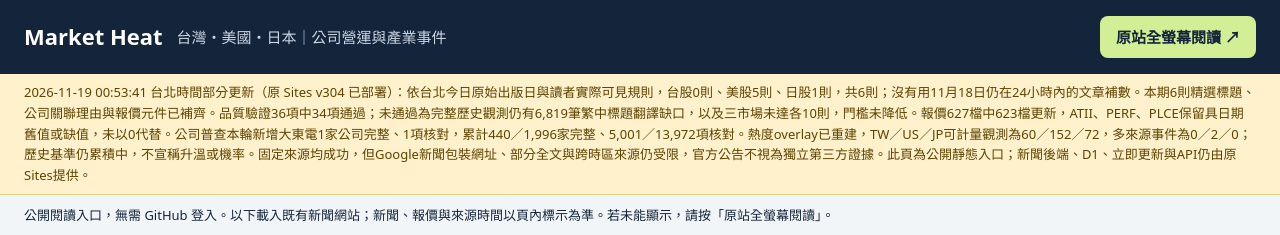
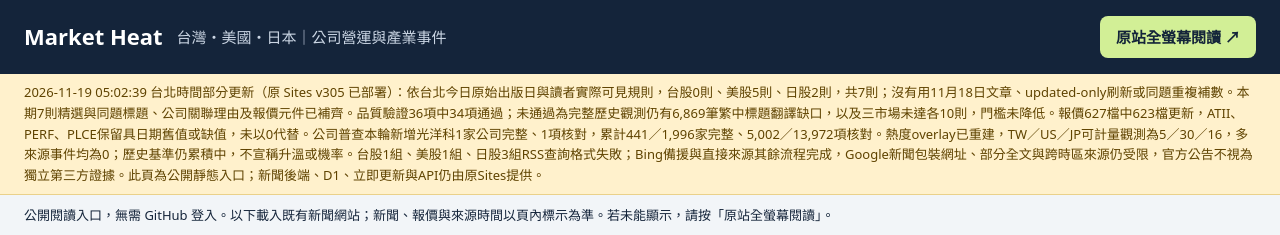
Before and after one commit to city2243/market-heat, a plain HTML site: page index.html in a window 1280 px wide. Shown: the top 235 px of the page. Drawn offline with Linux system fonts and the light colour scheme; grey boxes are pictures that could not be loaded.

Commit message:
Update Market Heat status for 2026-11-19 05:02

```diff
--- a/index.html
+++ b/index.html
@@ -3,7 +3,7 @@
 *{box-sizing:border-box}body{margin:0;background:#f2f5f8;color:#14243a;font:15px/1.6 system-ui,sans-serif}header{padding:16px 24px;background:#14243a;color:white;display:flex;gap:14px;align-items:center;flex-wrap:wrap}h1{font-size:22px;margin:0}header p{margin:0;color:#cbd6e4;flex:1}a{color:inherit}header a{background:#d2ef96;color:#14243a;padding:9px 16px;border-radius:8px;font-weight:650;text-decoration:none}.note{padding:10px 24px;font-size:13px;border-bottom:1px solid #dbe1e8}.note a{color:#255da2}.sync{background:#fff1cc;color:#5f4300;padding:8px 24px;font-size:13px;border-bottom:1px solid #ead18a}iframe{display:block;width:100%;height:calc(100dvh - 171px);min-height:650px;border:0;background:white}footer{padding:12px 24px;font-size:12px;color:#5e6c7e}@media(max-width:600px){header{padding:14px 16px}header p{flex-basis:100%}.note,.sync{padding:10px 16px}iframe{height:80dvh}}
 </style></head><body>
 <header><h1>Market Heat</h1><p>台灣・美國・日本｜公司營運與產業事件</p><a href="https://market-heat-jaime.jaime2243.chatgpt.site" target="_blank" rel="noopener">原站全螢幕閱讀 ↗</a></header>
-<div class="sync" data-update-marker="market-heat-20261119-005341-v304-8814c3b">2026-11-19 00:53:41 台北時間部分更新（原 Sites v304 已部署）：依台北今日原始出版日與讀者實際可見規則，台股0則、美股5則、日股1則，共6則；沒有用11月18日仍在24小時內的文章補數。本期6則精選標題、公司關聯理由與報價元件已補齊。品質驗證36項中34項通過；未通過為完整歷史觀測仍有6,819筆繁中標題翻譯缺口，以及三市場未達各10則，門檻未降低。報價627檔中623檔更新，ATII、PERF、PLCE保留具日期舊值或缺值，未以0代替。公司普查本輪新增大東電1家公司完整、1項核對，累計440／1,996家完整、5,001／13,972項核對。熱度overlay已重建，TW／US／JP可計量觀測為60／152／72，多來源事件為0／2／0；歷史基準仍累積中，不宣稱升溫或機率。固定來源均成功，但Google新聞包裝網址、部分全文與跨時區來源仍受限，官方公告不視為獨立第三方證據。此頁為公開靜態入口；新聞後端、D1、立即更新與API仍由原Sites提供。</div>
+<div class="sync" data-update-marker="market-heat-20261119-050239-v305-5ce05a3">2026-11-19 05:02:39 台北時間部分更新（原 Sites v305 已部署）：依台北今日原始出版日與讀者實際可見規則，台股0則、美股5則、日股2則，共7則；沒有用11月18日文章、updated-only刷新或同題重複補數。本期7則精選與同題標題、公司關聯理由及報價元件已補齊。品質驗證36項中34項通過；未通過為完整歷史觀測仍有6,869筆繁中標題翻譯缺口，以及三市場未達各10則，門檻未降低。報價627檔中623檔更新，ATII、PERF、PLCE保留具日期舊值或缺值，未以0代替。公司普查本輪新增光洋科1家公司完整、1項核對，累計441／1,996家完整、5,002／13,972項核對。熱度overlay已重建，TW／US／JP可計量觀測為5／30／16，多來源事件均為0；歷史基準仍累積中，不宣稱升溫或機率。台股1組、美股1組、日股3組RSS查詢格式失敗；Bing備援與直接來源其餘流程完成，Google新聞包裝網址、部分全文與跨時區來源仍受限，官方公告不視為獨立第三方證據。此頁為公開靜態入口；新聞後端、D1、立即更新與API仍由原Sites提供。</div>
 <div class="note">公開閱讀入口，無需 GitHub 登入。以下載入既有新聞網站；新聞、報價與來源時間以頁內標示為準。若未能顯示，請按「原站全螢幕閱讀」。</div>
 <iframe title="Market Heat 新聞熱度雷達" src="https://market-heat-jaime.jaime2243.chatgpt.site" referrerpolicy="strict-origin-when-cross-origin"></iframe>
 <footer>GitHub Pages 公開入口：city2243/market-heat。新聞後端、D1、立即更新與 API 由原 Sites 服務提供；GitHub 不保存密鑰。熱度為來源觀測，不是閱讀量或投資建議。</footer>
```
